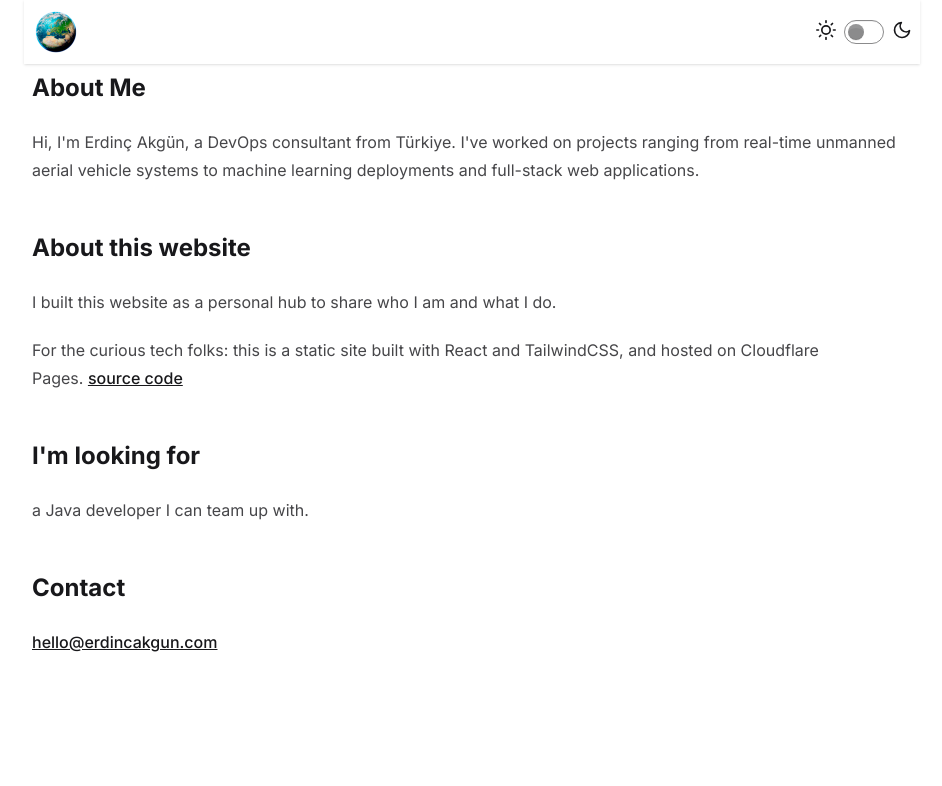
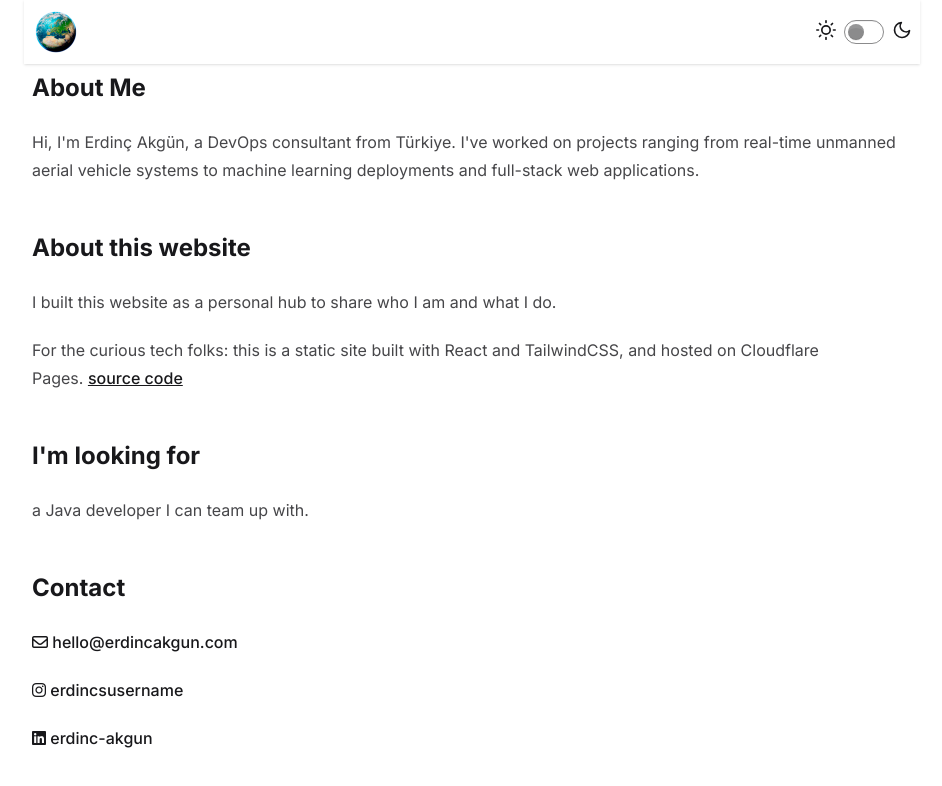
Before and after one commit to erdincakgun/erdincakgun.com, a React (Vite) app: page / in a window 1280 px wide. Shown: the top 786 px of the page, without its empty margins (168-1110 px from the left). Built offline with nearby package versions, Linux system fonts and the light colour scheme.

Commit message:
Update contact links in App component

```diff
--- a/src/App.jsx
+++ b/src/App.jsx
@@ -39,9 +39,39 @@ function App() {
           <h2>I'm looking for</h2>
           <p>a Java developer I can team up with.</p>
           <h2>Contact</h2>
-          <a href="mailto:hello@erdincakgun.com?subject=Website%20Contact%20-%20erdincakgun.com&body=Hi%20Erdinç,%20">
-            hello@erdincakgun.com
-          </a>
+          <p>
+            <a
+              className="no-underline"
+              href="mailto:hello@erdincakgun.com?subject=Website%20Contact%20-%20erdincakgun.com&body=Hi%20Erdinç,%20"
+              target="_blank"
+              rel="noopener noreferrer"
+            >
+              <i className="fa-regular fa-envelope"></i>
+              &nbsp;hello@erdincakgun.com
+            </a>
+          </p>
+          <p>
+            <a
+              className="no-underline"
+              href="https://www.instagram.com/erdincsusername"
+              target="_blank"
+              rel="noopener noreferrer"
+            >
+              <i className="fa-brands fa-instagram"></i>
+              &nbsp;erdincsusername
+            </a>
+          </p>
+          <p>
+            <a
+              className="no-underline"
+              href="https://linkedin.com/in/erdinc-akgun"
+              target="_blank"
+              rel="noopener noreferrer"
+            >
+              <i className="fa-brands fa-linkedin"></i>
+              &nbsp;erdinc-akgun
+            </a>
+          </p>
         </article>
       </div>
     </>
```
